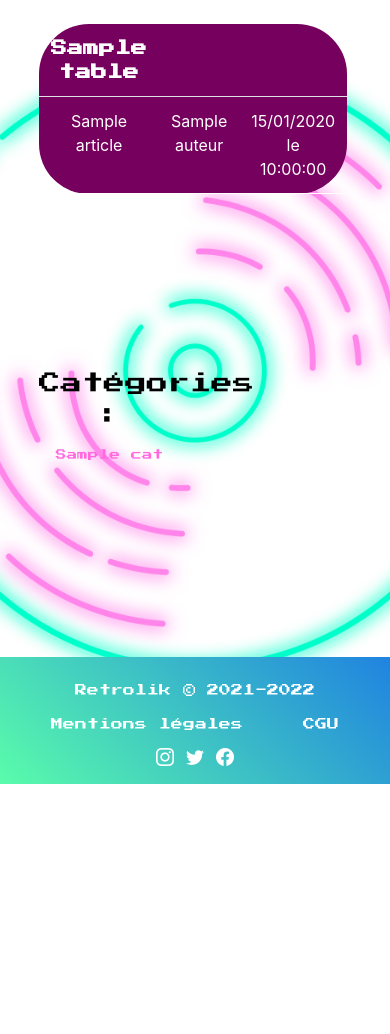
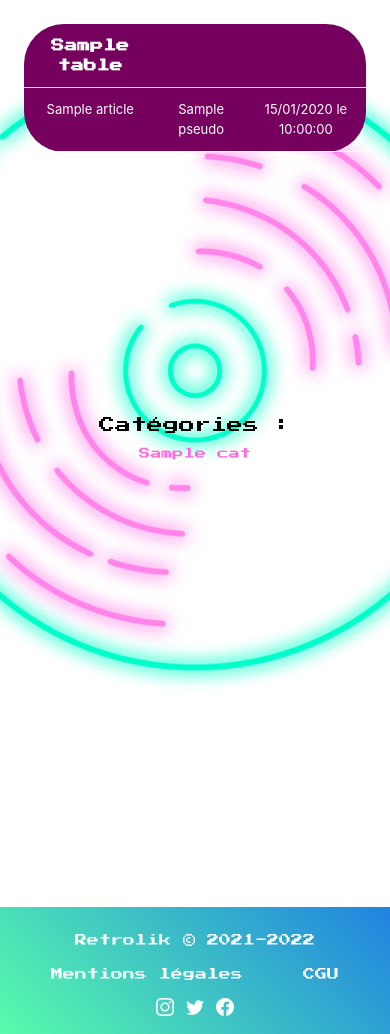
Before and after one commit to AntoVi/RetroLik, a Symfony app: template templates/forum/forum.html.twig in a window 390 px wide. Shown: the part 72-1106 px from the top of the page. Before the commit the page ends 856 px from the top, so only its background shows below. Run offline with Twig, Linux system fonts and the light colour scheme; the template is opened without the code that fills it: most values are stand-ins (such as "Sample title", 1, 10 or a date in 2020); some libraries are stand-ins or nearby versions.

Commit message:
modifications et responsives

```diff
--- a/public/css/base.css
+++ b/public/css/base.css
@@ -410,7 +410,7 @@ h2.active {
 }
 
 .disc1 {
-  background: rgba(255, 255, 255, 0.8);
+  background: rgba(255, 255, 255, 1);
   border: 2px solid gray;
   border-radius: 100%;
   height: 80px;
--- a/public/css/base_forum.css
+++ b/public/css/base_forum.css
@@ -10,12 +10,13 @@
   height: 87vh;
   background-position: center;
   background-size: cover;
+  margin-bottom: 110px;
 }
 
-#table_forum {
+.table_forum {
   background: #76005D;
   border: none;
-  border-radius: 50px;
+  border-radius: 40px;
 }
 
 .titreArticleForum {
@@ -36,12 +37,14 @@
 
 .liensCat {
   font-family: 'Press Start 2P', cursive;
-  font-size: 0.5em;
+  font-size: 0.7em;
   color: #FF68DF;
 }
 
-.partie2 {
-  text-align: center;
+/* TEMPLATE FORUM */
+
+#creerTopic {
+  font-size: 12px;
 }
 
 /* template forum show */
@@ -89,6 +92,11 @@ h2 {
   height: 300px;
 }
 
+#base_forumshow h5 {
+  font-family: 'Press Start 2P', cursive;
+  font-size: 16px;
+}
+
 #base_forumshow div:first-child {
   padding: 25px;
 }
@@ -97,9 +105,28 @@ h2 {
   max-width: unset;
 }
 
-/* FIN CSS TEMPLATE FORUM SHOW */
+#titre_forumshow {
+  font-family: 'Press Start 2P', cursive;
+}
 
-/* Footer */
+#forumshow_com {
+  height: 185px;
+  width: 600px;
+}
+
+.imgfs {
+  height: 120px;
+  width: 120px;
+}
+
+/* CSS FORMULAIRE AJOUT ARTICLE FORUM */
+
+.formArticle {
+  padding-bottom: 40px;
+}
+
+/* FOOTER */
+
 .footer {
   bottom: 0;
   left: 0;
@@ -120,9 +147,148 @@ h2 {
 
 /* Responsive du template forum */
 
+@media screen and (max-width: 840px)
+{
+  #base_forumshow {
+    width: 500px;
+  }
+}
+
 @media screen and (max-width: 768px)
 {
   #commentForum{
     padding-bottom: 50px;
   }
+
+  #titre_forumshow {
+    font-size: 16px;
+  }
+
+  .formArticle {
+    padding-bottom: 60px;
+  }
 }
+
+@media screen and (max-width: 768px)
+{
+  /* RESPONSIVE COMMENTAIRE */
+  #forumshow_com {
+    height: 185px;
+    width: 400px;
+  }
+
+  .imgfs {
+    height: 120px;
+    width: 120px;
+  }
+
+  /* RESPONSIVE FORUM */
+
+  #body_forum {
+    padding-bottom: 110px;
+  }
+
+  #div_page_forum {
+    padding: unset;
+  }
+}
+
+@media screen and (max-width: 584px)
+{
+  #body_forum {
+    margin-bottom: 250px;
+  }
+}
+
+@media screen and (max-width: 530px)
+{
+  /* RESPONSIVE FORUM SHOW */
+  #base_forumshow {
+    flex-direction: column;
+    width: 350px;
+    height: 500px;
+  }
+
+  #base_forumshow p {
+    text-align: center;
+  }
+
+  /* RESPONSIVE FORMULAIRE AJOUT ARTICLE */
+
+  .formArticle {
+    padding-bottom: 70px;
+  }
+}
+
+@media screen and (max-width: 425px)
+{
+  /* RESPONSIVE FORUM SHOW */
+  #forumshow_com {
+    height: 185px;
+    width: 350px;
+  }
+
+  .imgfs {
+    height: 90px;
+    width: 90px;
+  }
+
+  #table_tri_forum {
+    font-size: 10px;
+  }
+
+  /* RESPONSIVE FORUM */
+
+  .table_forum {
+    font-size: 13px;
+  }
+
+  #creerTopic {
+    font-size: 10px;
+  }
+}
+
+@media screen and (max-width: 375px)
+{
+  /* RESPONSIVE TOPIC */
+  #base_forumshow {
+    flex-direction: column;
+    width: 300px;
+  }
+
+  #titre_forumshow {
+    font-size: 14px;
+  }
+
+  /* RESPONSIVE COMMENTAIRE */
+
+  #forumshow_com {
+    height: 185px;
+    width: 300px;
+  }
+
+  .imgfs {
+    height: 90px;
+    width: 90px;
+  }
+
+  #table_tri_forum {
+    font-size: 8px;
+  }
+
+  /* RESPONSIVE FORUM */
+
+  .table_forum {
+    font-size: 10px;
+  }
+
+  #body_forum {
+    margin-bottom: 200px;
+  }
+
+  /* RESPONSIVE FORMULAIRE AJOUT ARTICLE */
+
+  .formArticle {
+    padding-bottom: 80px;
+  }
+}
--- a/src/Form/ArticlesType.php
+++ b/src/Form/ArticlesType.php
@@ -50,7 +50,8 @@ class ArticlesType extends AbstractType
                     ])
                 ]
             ])
-
+            // On définit le champ permettant d'associer une catégorie à l'article dans le formulaire
+            // Ce champ provient d'une autre entité, en gros c la clé étrangère
             ->add('Category', EntityType::class, [
                 'label' => "Choisir une catégorie",
                 'class' => Category::class, // On précise de quelle entité vient de ce champ
--- a/src/Form/RegistrationFormType.php
+++ b/src/Form/RegistrationFormType.php
@@ -114,7 +114,8 @@ class RegistrationFormType extends AbstractType
                         'mimeTypes' => [
                             'image/jpeg',
                             'image/png',
-                            'image/jpg'
+                            'image/jpg',
+                            'image/gif'
                         ],
                         'mimeTypesMessage' => 'Formats autorisés : jpg/jpeg/png'
                     ])
--- a/templates/forum/forum.html.twig
+++ b/templates/forum/forum.html.twig
@@ -5,20 +5,19 @@
 {% endblock %}
 
 {% block body %}
-  <main class="d-flex flex-column flex-md-row justify-content-between mx-auto p-4" id="body_forum">
-    <div class="partie1 col-6">
+  <main class="d-flex flex-row flex-wrap mx-auto p-4" id="body_forum">
+    <div id="div_page_forum" class="col-12 col-md-6 col-sm-12">
 
       {% if app.user %}
         <span class="fs-4 text-black topic">
-          Créer un topic :
-          <a href="{{ path('forum_add_article') }}" class="text-dark" style="text-decoration: none">
-            <i class="bi bi-plus-circle-fill text-success"></i>
+          <a id="creerTopic" href="{{ path('forum_add_article') }}" class="btn btn-success d-block col-10 col-sm-8 col-md-8 mx-auto my-2" style="text-decoration: none">
+            Créer un article
           </a>
         </span>
       {% endif %}
 
 
-      <table class="table text-center" id="table_forum">
+      <table class="table text-center table_forum">
           <tr>
             {% for data in table %}
               {% if data != 'id' and data != 'contenu' %}
@@ -35,13 +34,13 @@
 
         {% for art in article %}
 
-          <tr>
+          <tr class="text-white">
 
-            <td class="text-white"><a class="text-white" href="{{ path('forum_show', {'id': art.id}) }}"> {{ art.titre }} </a></td>
+            <td><a class="text-white" href="{{ path('forum_show', {'id': art.id}) }}"> {{ art.titre }} </a></td>
 
-            <td class="text-white">{{ art.auteur }}</td>
+            <td>{{ art.user.pseudo }}</td>
 
-            <td class="text-white">{{ art.date|date('d/m/Y') }} le {{ art.date|date('H:i:s') }}</td>
+            <td>{{ art.date|date('d/m/Y') }} le {{ art.date|date('H:i:s') }}</td>
 
           </tr>
 
@@ -50,9 +49,9 @@
       </table>
     </div>
 
-    <div class="partie2 col-6 h-100">
+    <div class="text-center col-12 col-md-6 col-sm-12 my-2">
 
-      <span class="fs-4 text-black topic">
+      <span class="text-black topic">
       Catégories : <br>
 
       {% for art2 in cat %}
```
Also changed, not shown: src/Controller/ForumController.php (+29 -7 lines), src/Form/CommentaireType.php (+8 -4 lines), src/Form/JeuxType.php (+7 -8 lines), templates/forum/forum.article.form.html.twig (+1 -6 lines).
